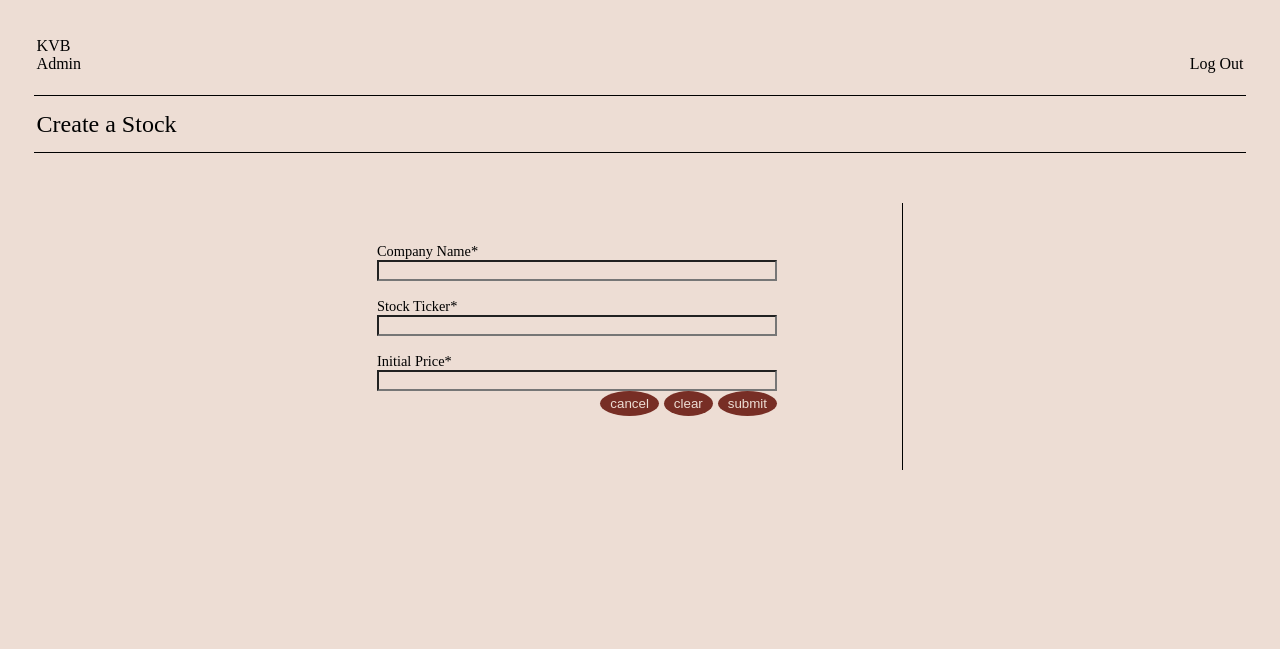
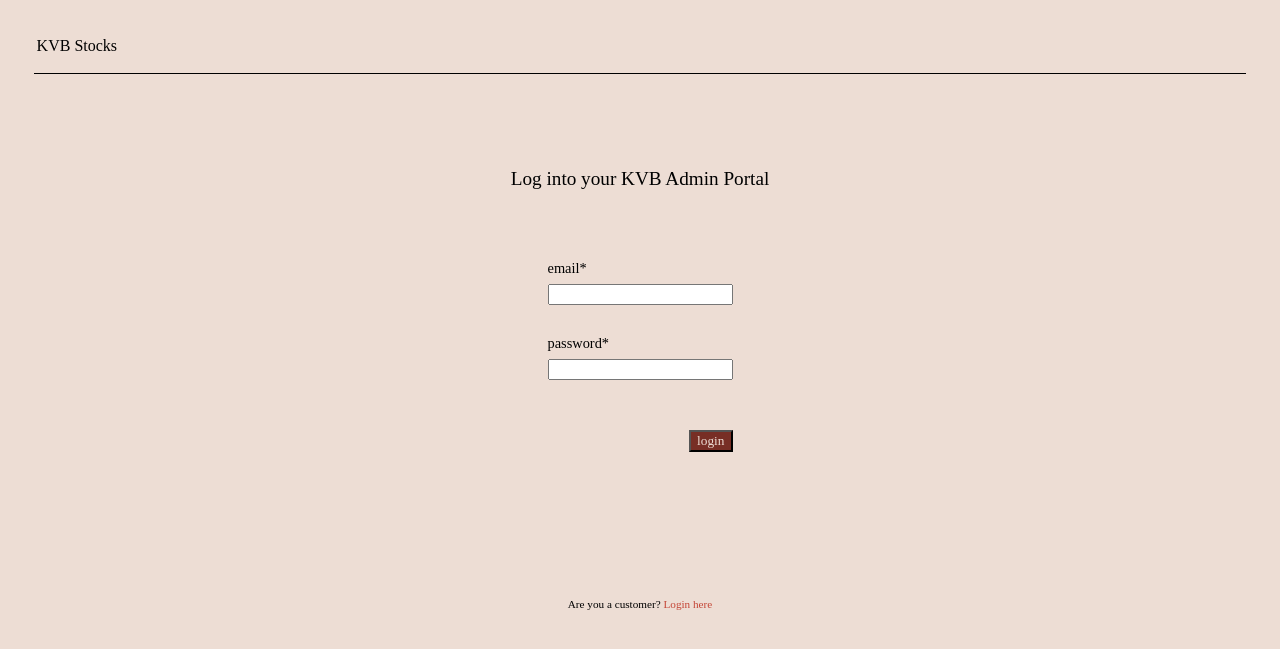
Before and after one commit to vincenzo100/Stock-Trading-System, a Django app: template frontend/admin/templates/admin-stock.html in a window 1280 px wide. Shown: the top 649 px of the page. Run offline with Django 5.2, Linux system fonts and the light colour scheme; the template is opened without the code that fills it, so the values that code supplies are empty; some web fonts are replaced.

Commit message:
Update admin-stock.html

```diff
--- a/frontend/admin/templates/admin-stock.html
+++ b/frontend/admin/templates/admin-stock.html
@@ -1,45 +1,43 @@
 <html>
     <head>
         <meta charset="utf-8">
-        <meta name="viewport" content="width=device-width, initial-scale=1">
-        <title>KVB Stocks - Stock Creation</title>
-        <link rel="stylesheet" href="admin-stock-layout.css">
-        <link rel="stylesheet" href="admin-stock-styles.css">
+        <title>KVB Stocks - Admin Login Page</title>
+        <link rel="stylesheet" href="admin-login-layout.css">
+        <link rel="stylesheet" href="admin-login-styles.css">
         <link rel="stylesheet" href="/User Webpages/nav-bar.css">
     </head>
     <header>
         <table class="logo">
-            <td><a class="logo" href="admin-dash.html">KVB Admin</a></td>
-        </table>
-        <table class="nav">
-            <td><a href="admin-login.html">Log Out</a></td>
+            <td>
+                KVB Stocks
+            <td>
         </table>
     </header>
-    <!--always copy above text for nav bar-->
     <body>
-        <table class="title">
-            <tr>
-                <td>Create a Stock</td>
-            </tr>
-        </table>
-    <!--always copy above for page title-->
-        <div class="bod">
-            <div class="right">
-                <form>
-                    <label for="company">Company Name*</label><br>
-                    <input type="text" id="company" name="company" required><br>
-                    <label for="ticket">Stock Ticker*</label><br>
-                    <input type="text" id="ticker" name="ticker" required><br>
-                    <label for="initial">Initial Price*</label><br>
-                    <input type="text" id="initial" name="initial" required>
-                    <div class="extra">
-                        <!--fix cancel button because it won't work with required-->
-                        <button formaction="admin-dash.html">cancel</button>
-                        <input type="reset" value="clear">
-                        <button type="submit" formaction="admin-conf.html">submit</button>
-                    </div>
+        <div class="description">
+            <p>
+                Log into your KVB Admin Portal
+            </p>
+        </div>
+        <div class="credentials">
+            <form>
+                <div class="epass">
+                    <label for="email">email*</label><br>
+                </div>
+                    <input type="email" id="email" name="email" required><br>
+                <div class="epass">
+                    <label for="password">password*</label><br>
+                </div>
+                    <input type="password" id="password" name="password" required><br>
+                <div class="submit">
+                    <input type="submit" value="login" formaction="admin-dash.html">
+                </div>
                 </form>
-            </div>
+        </div>
+        <div class="bottom">
+            <p>
+                Are you a customer? <a href="/User Webpages/user-login.html">Login here</a>
+            </p>
         </div>
     </body>
 
```
